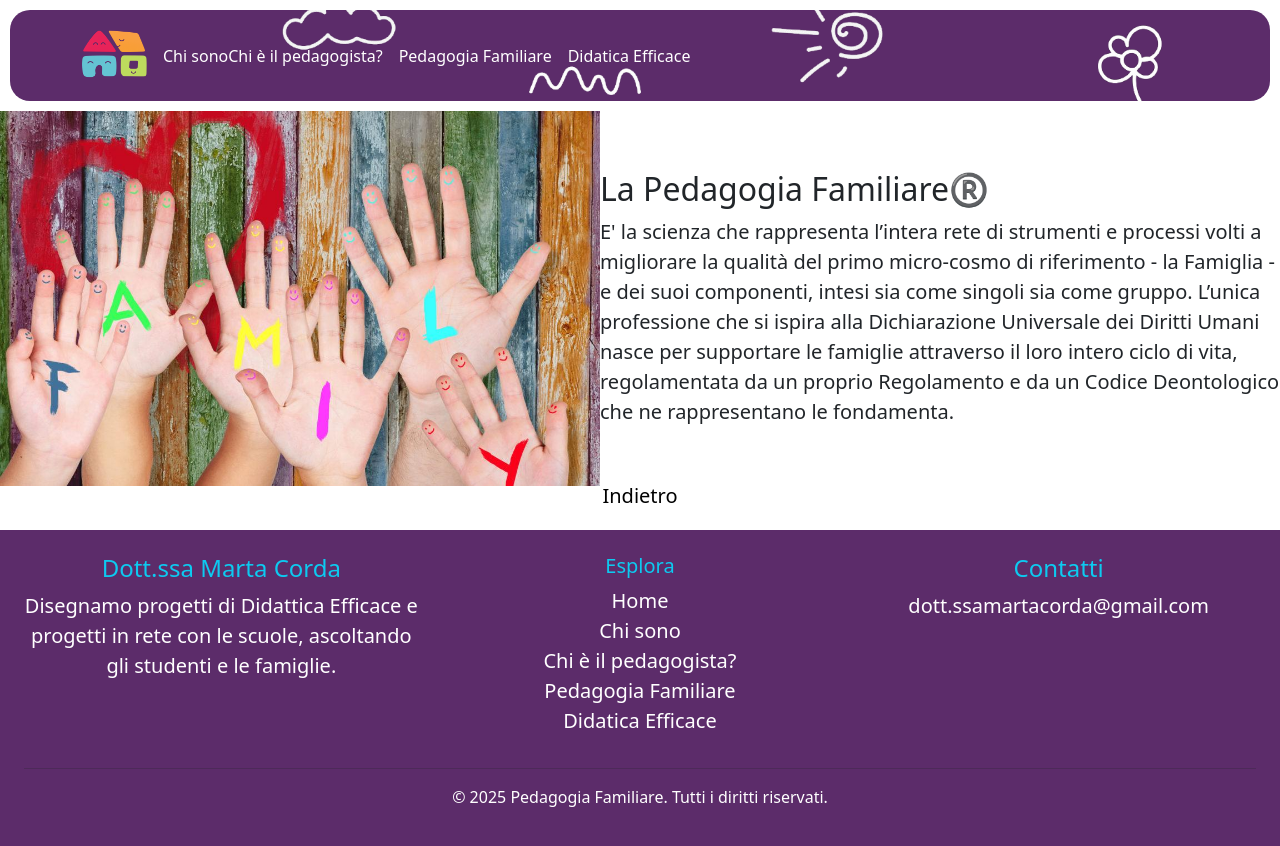
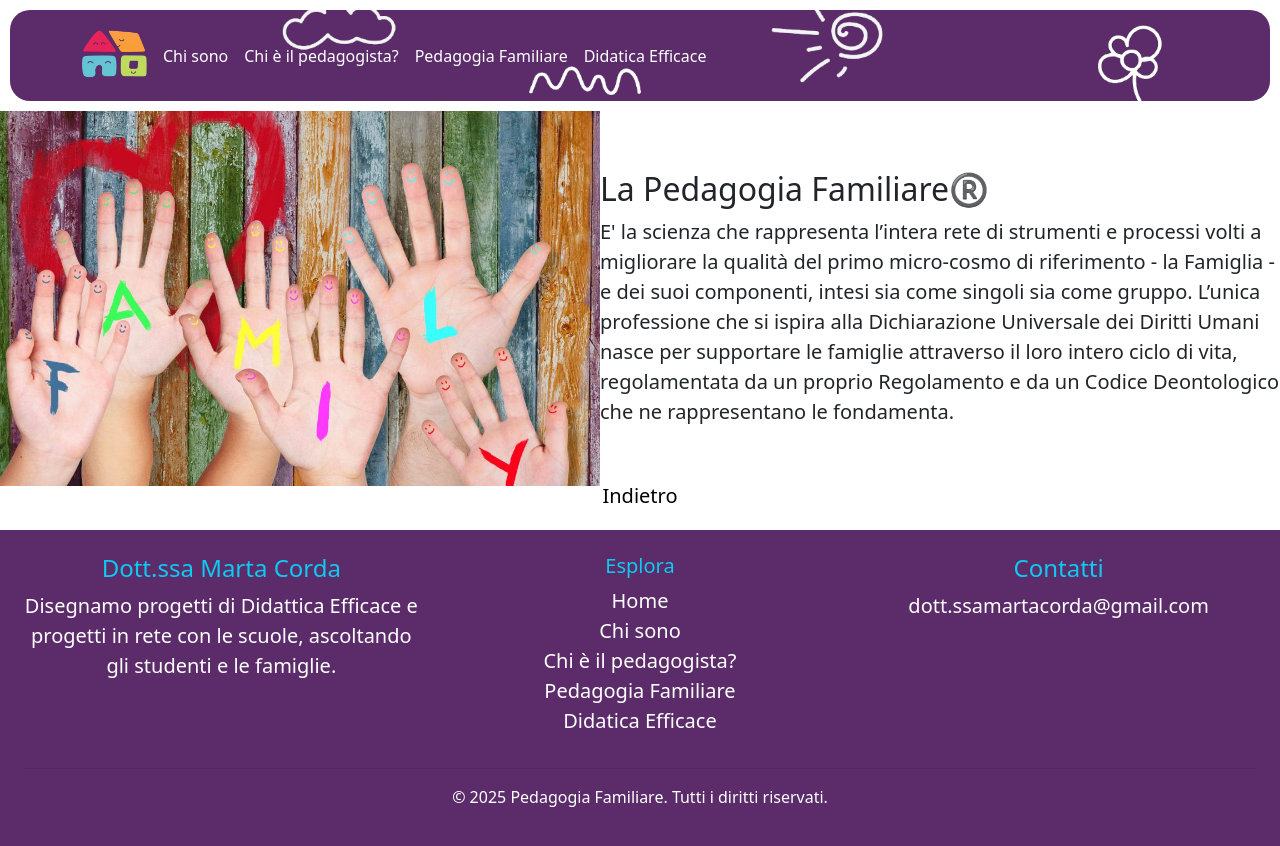
Before and after one commit to LorenzoCorda/Pedagogia-Familiare, a React (Vite) app: page /PedagogistPage in a window 1280 px wide. Shown: the top 846 px of the page. Built offline with nearby package versions, Linux system fonts and the light colour scheme.

Commit message:
fix navigation

```diff
--- a/src/components/navbar/Navigation.jsx
+++ b/src/components/navbar/Navigation.jsx
@@ -26,7 +26,7 @@ const Navigation = () => {
           <Nav className="me-auto">
             <Link
               to="/AboutMePage"
-              className="d-flex align-items-center text-decoration-none text-white"
+              className="d-flex align-items-center text-decoration-none text-white me-3"
             >
               Chi sono
             </Link>
@@ -45,7 +45,7 @@ const Navigation = () => {
 
             <Link
               to="/EffectiveTeaching"
-              className="d-flex align-items-center text-decoration-none text-white me-3"
+              className="d-flex align-items-center text-decoration-none text-white"
             >
               Didatica Efficace
             </Link>
```
